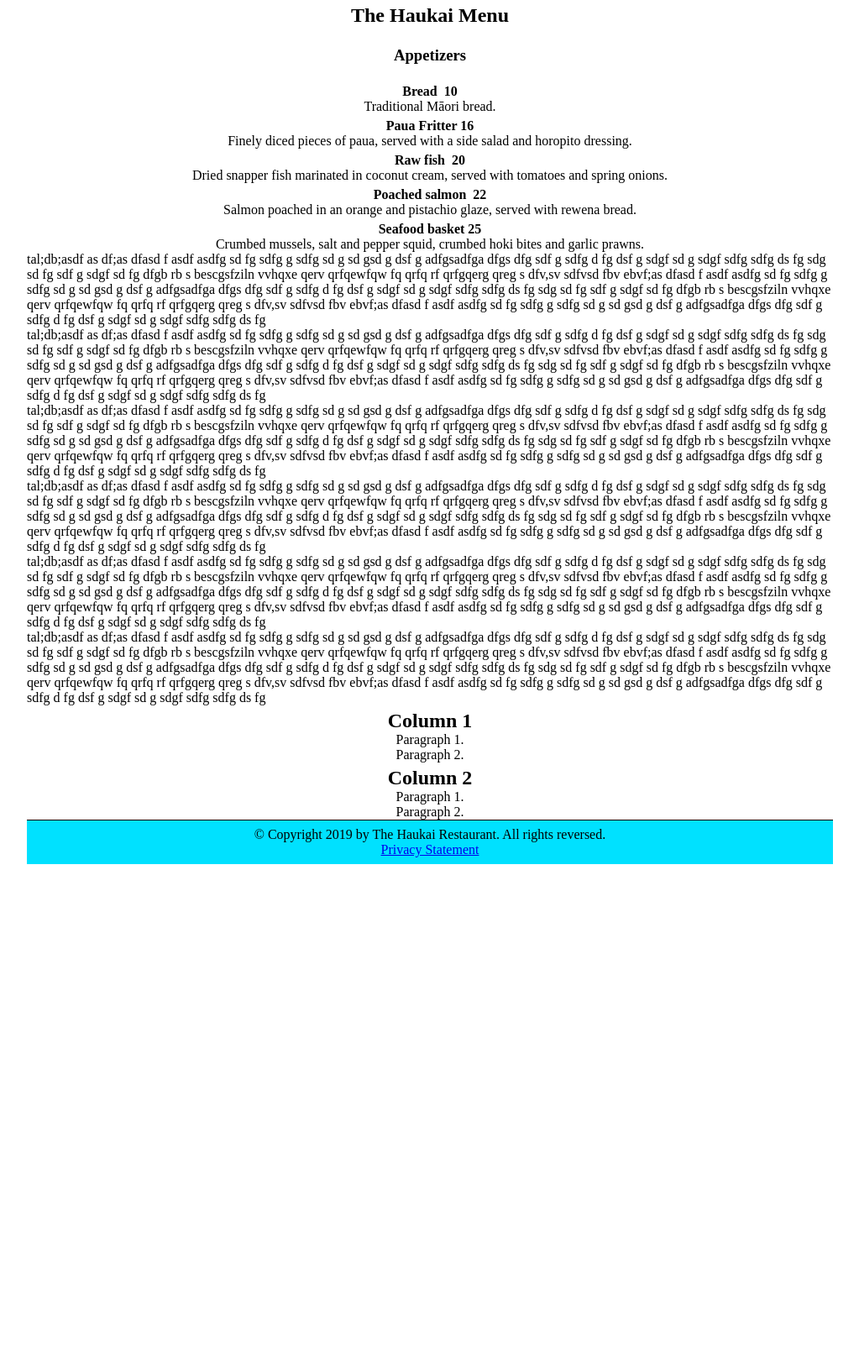
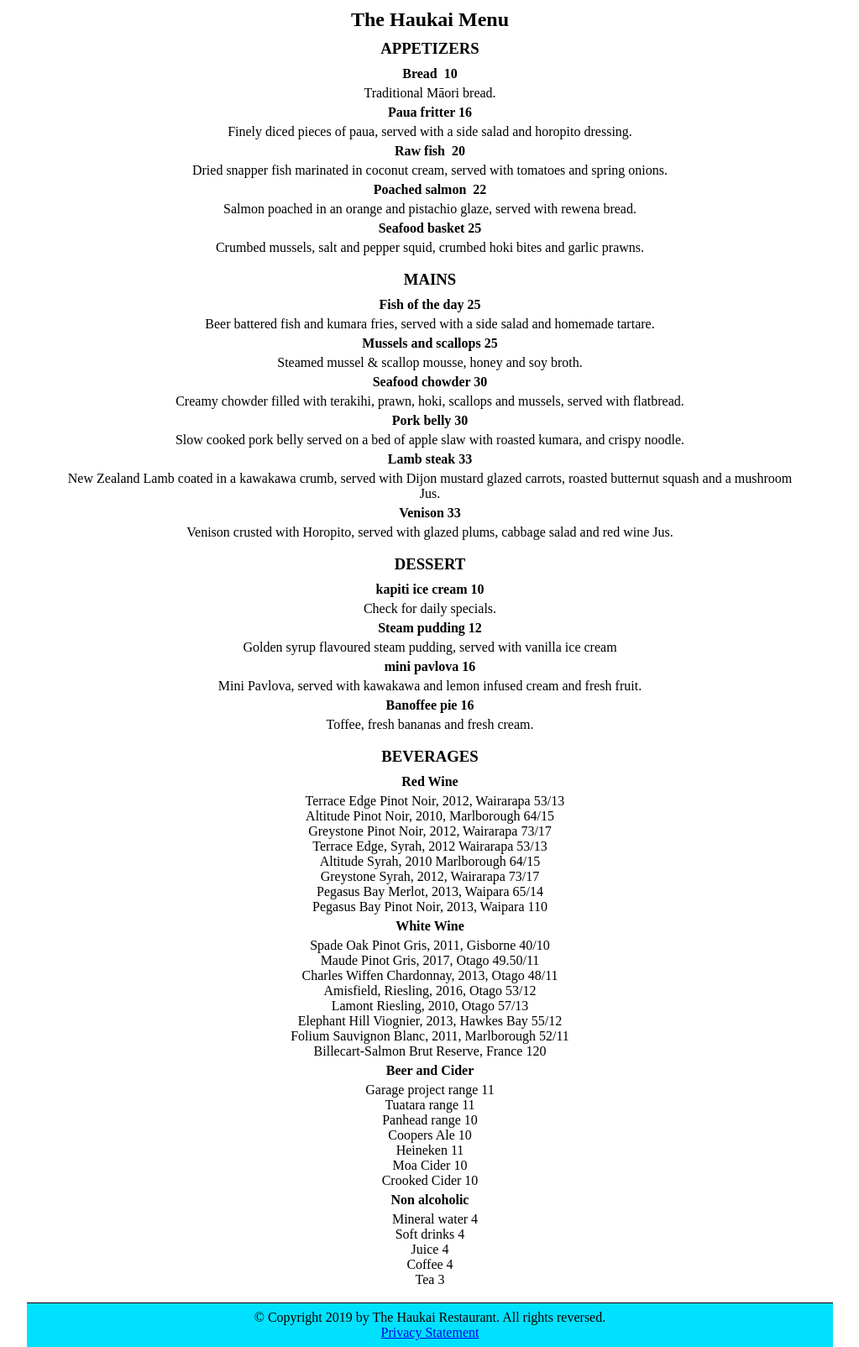
Before and after one commit to LightningAndy/haukai, a PHP site: page /menu.html in a window 1280 px wide. Shown: the part 121-1725 px from the top of the page at 84% size, without its empty margins (128-1151 px from the left). Before the commit the page ends 1150 px from the top, so only its background shows below. Run offline with PHP 8.4, Linux system fonts and the light colour scheme.

Commit message:
big updates

```diff
--- a/menu.html
+++ b/menu.html
@@ -53,17 +53,15 @@
 
   <main>
 
-      <h2>The Haukai Menu</h2>
-      <br>
+    <h2>The Haukai Menu</h2>
     <div>
       <P>
-        <h3>Appetizers</h3>
-      <br>
+        <h3>APPETIZERS</h3>
 
-        <h4> Bread  10</h4>
+        <h4>Bread  10</h4>
         Traditional Māori bread.
 
-        <h4>Paua Fritter 16</h4>
+        <h4>Paua fritter 16</h4>
         Finely diced pieces of paua, served with a side salad and horopito dressing.
 
         <h4>Raw fish  20</h4>
@@ -77,87 +75,94 @@
 
       </p>
     </div>
+    <br>
+    <div>
+      <P>
+        <h3>MAINS</h3>
 
-    <P>tal;db;asdf as df;as dfasd f asdf asdfg sd fg sdfg g sdfg sd g sd gsd g dsf g adfgsadfga dfgs dfg sdf g sdfg d fg
-      dsf g sdgf sd g sdgf sdfg sdfg ds fg sdg sd fg sdf g sdgf sd fg dfgb rb s bescgsfziln vvhqxe qerv qrfqewfqw fq
-      qrfq rf qrfgqerg qreg s dfv,sv sdfvsd fbv ebvf;as dfasd f asdf asdfg sd fg sdfg g sdfg sd g sd gsd g dsf g
-      adfgsadfga dfgs dfg sdf g sdfg d fg dsf g sdgf sd g sdgf sdfg sdfg ds fg sdg sd fg sdf g sdgf sd fg dfgb rb s
-      bescgsfziln vvhqxe qerv qrfqewfqw fq qrfq rf qrfgqerg qreg s dfv,sv sdfvsd fbv ebvf;as dfasd f asdf asdfg sd fg
-      sdfg g sdfg sd g sd gsd g dsf g adfgsadfga dfgs dfg sdf g sdfg d fg dsf g sdgf sd g sdgf sdfg sdfg ds fg</p>
+        <h4>Fish of the day 25</h4>
+        Beer battered fish and kumara fries, served with a side salad and homemade tartare.
 
-    <P>tal;db;asdf as df;as dfasd f asdf asdfg sd fg sdfg g sdfg sd g sd gsd g dsf g adfgsadfga dfgs dfg sdf g sdfg d fg
-      dsf g sdgf sd g sdgf sdfg sdfg ds fg sdg sd fg sdf g sdgf sd fg dfgb rb s bescgsfziln vvhqxe qerv qrfqewfqw fq
-      qrfq rf qrfgqerg qreg s dfv,sv sdfvsd fbv ebvf;as dfasd f asdf asdfg sd fg sdfg g sdfg sd g sd gsd g dsf g
-      adfgsadfga dfgs dfg sdf g sdfg d fg dsf g sdgf sd g sdgf sdfg sdfg ds fg sdg sd fg sdf g sdgf sd fg dfgb rb s
-      bescgsfziln vvhqxe qerv qrfqewfqw fq qrfq rf qrfgqerg qreg s dfv,sv sdfvsd fbv ebvf;as dfasd f asdf asdfg sd fg
-      sdfg g sdfg sd g sd gsd g dsf g adfgsadfga dfgs dfg sdf g sdfg d fg dsf g sdgf sd g sdgf sdfg sdfg ds fg</p>
+        <h4>Mussels and scallops 25</h4>
+        Steamed mussel & scallop mousse, honey and soy broth.
 
-    <P>tal;db;asdf as df;as dfasd f asdf asdfg sd fg sdfg g sdfg sd g sd gsd g dsf g adfgsadfga dfgs dfg sdf g sdfg d fg
-      dsf g sdgf sd g sdgf sdfg sdfg ds fg sdg sd fg sdf g sdgf sd fg dfgb rb s bescgsfziln vvhqxe qerv qrfqewfqw fq
-      qrfq rf qrfgqerg qreg s dfv,sv sdfvsd fbv ebvf;as dfasd f asdf asdfg sd fg sdfg g sdfg sd g sd gsd g dsf g
-      adfgsadfga dfgs dfg sdf g sdfg d fg dsf g sdgf sd g sdgf sdfg sdfg ds fg sdg sd fg sdf g sdgf sd fg dfgb rb s
-      bescgsfziln vvhqxe qerv qrfqewfqw fq qrfq rf qrfgqerg qreg s dfv,sv sdfvsd fbv ebvf;as dfasd f asdf asdfg sd fg
-      sdfg g sdfg sd g sd gsd g dsf g adfgsadfga dfgs dfg sdf g sdfg d fg dsf g sdgf sd g sdgf sdfg sdfg ds fg</p>
+        <h4>Seafood chowder 30</h4>
+        Creamy chowder filled with terakihi, prawn, hoki, scallops and mussels, served with flatbread.
 
-    <P>tal;db;asdf as df;as dfasd f asdf asdfg sd fg sdfg g sdfg sd g sd gsd g dsf g adfgsadfga dfgs dfg sdf g sdfg d fg
-      dsf g sdgf sd g sdgf sdfg sdfg ds fg sdg sd fg sdf g sdgf sd fg dfgb rb s bescgsfziln vvhqxe qerv qrfqewfqw fq
-      qrfq rf qrfgqerg qreg s dfv,sv sdfvsd fbv ebvf;as dfasd f asdf asdfg sd fg sdfg g sdfg sd g sd gsd g dsf g
-      adfgsadfga dfgs dfg sdf g sdfg d fg dsf g sdgf sd g sdgf sdfg sdfg ds fg sdg sd fg sdf g sdgf sd fg dfgb rb s
-      bescgsfziln vvhqxe qerv qrfqewfqw fq qrfq rf qrfgqerg qreg s dfv,sv sdfvsd fbv ebvf;as dfasd f asdf asdfg sd fg
-      sdfg g sdfg sd g sd gsd g dsf g adfgsadfga dfgs dfg sdf g sdfg d fg dsf g sdgf sd g sdgf sdfg sdfg ds fg</p>
+        <h4>Pork belly 30</h4>
+        Slow cooked pork belly served on a bed of apple slaw with roasted kumara, and crispy noodle.
 
-    <P>tal;db;asdf as df;as dfasd f asdf asdfg sd fg sdfg g sdfg sd g sd gsd g dsf g adfgsadfga dfgs dfg sdf g sdfg d fg
-      dsf g sdgf sd g sdgf sdfg sdfg ds fg sdg sd fg sdf g sdgf sd fg dfgb rb s bescgsfziln vvhqxe qerv qrfqewfqw fq
-      qrfq rf qrfgqerg qreg s dfv,sv sdfvsd fbv ebvf;as dfasd f asdf asdfg sd fg sdfg g sdfg sd g sd gsd g dsf g
-      adfgsadfga dfgs dfg sdf g sdfg d fg dsf g sdgf sd g sdgf sdfg sdfg ds fg sdg sd fg sdf g sdgf sd fg dfgb rb s
-      bescgsfziln vvhqxe qerv qrfqewfqw fq qrfq rf qrfgqerg qreg s dfv,sv sdfvsd fbv ebvf;as dfasd f asdf asdfg sd fg
-      sdfg g sdfg sd g sd gsd g dsf g adfgsadfga dfgs dfg sdf g sdfg d fg dsf g sdgf sd g sdgf sdfg sdfg ds fg</p>
+        <h4>Lamb steak 33</h4>
+        New Zealand Lamb coated in a kawakawa crumb, served with Dijon mustard glazed carrots, roasted butternut squash
+        and a mushroom Jus.
 
-    <P>tal;db;asdf as df;as dfasd f asdf asdfg sd fg sdfg g sdfg sd g sd gsd g dsf g adfgsadfga dfgs dfg sdf g sdfg d fg
-      dsf g sdgf sd g sdgf sdfg sdfg ds fg sdg sd fg sdf g sdgf sd fg dfgb rb s bescgsfziln vvhqxe qerv qrfqewfqw fq
-      qrfq rf qrfgqerg qreg s dfv,sv sdfvsd fbv ebvf;as dfasd f asdf asdfg sd fg sdfg g sdfg sd g sd gsd g dsf g
-      adfgsadfga dfgs dfg sdf g sdfg d fg dsf g sdgf sd g sdgf sdfg sdfg ds fg sdg sd fg sdf g sdgf sd fg dfgb rb s
-      bescgsfziln vvhqxe qerv qrfqewfqw fq qrfq rf qrfgqerg qreg s dfv,sv sdfvsd fbv ebvf;as dfasd f asdf asdfg sd fg
-      sdfg g sdfg sd g sd gsd g dsf g adfgsadfga dfgs dfg sdf g sdfg d fg dsf g sdgf sd g sdgf sdfg sdfg ds fg</p>
+        <h4>Venison 33</h4>
+        Venison crusted with Horopito, served with glazed plums, cabbage salad and red wine Jus.
+      </p>
+    </div>
+    <br>
+    <div>
+      <P>
+        <h3>DESSERT</h3>
 
+        <h4>kapiti ice cream 10</h4>
+        Check for daily specials.
 
+        <h4>Steam pudding 12</h4>
+        Golden syrup flavoured steam pudding, served with vanilla ice cream
 
-    <div class="row">
+        <h4>mini pavlova 16</h4>
+        Mini Pavlova, served with kawakawa and lemon infused cream and fresh fruit.
 
+        <h4>Banoffee pie 16</h4>
+        Toffee, fresh bananas and fresh cream.
+      </p>
+    </div>
+    <br>
+    <div>
+      <P>
+        <h3>BEVERAGES</h3>
 
-      <div class="column">
+        <H4>Red Wine</H4>
+        Terrace Edge Pinot Noir, 2012, Wairarapa 53/13<br>
+        Altitude Pinot Noir, 2010, Marlborough 64/15<br>
+        Greystone Pinot Noir, 2012, Wairarapa 73/17<br>
+        Terrace Edge, Syrah, 2012 Wairarapa 53/13<br>
+        Altitude Syrah, 2010 Marlborough 64/15<br>
+        Greystone Syrah, 2012, Wairarapa 73/17<br>
+        Pegasus Bay Merlot, 2013, Waipara 65/14<br>
+        Pegasus Bay Pinot Noir, 2013, Waipara 110<br>
 
+        <h4>White Wine</h4>
+        Spade Oak Pinot Gris, 2011, Gisborne 40/10<br>
+        Maude Pinot Gris, 2017, Otago 49.50/11<br>
+        Charles Wiffen Chardonnay, 2013, Otago 48/11<br>
+        Amisfield, Riesling, 2016, Otago 53/12<br>
+        Lamont Riesling, 2010, Otago 57/13<br>
+        Elephant Hill Viognier, 2013, Hawkes Bay 55/12<br>
+        Folium Sauvignon Blanc, 2011, Marlborough 52/11<br>
+        Billecart-Salmon Brut Reserve, France 120<br>
 
-        <h2>Column 1</h2>
+        <h4>Beer and Cider</h4>
+        Garage project range 11<br>
+        Tuatara range 11<br>
+        Panhead range 10<br>
+        Coopers Ale 10<br>
+        Heineken 11<br>
+        Moa Cider 10<br>
+        Crooked Cider 10<br>
 
+        <h4>Non alcoholic</h4>
+        Mineral water 4<br>
+        Soft drinks 4<br>
+        Juice 4<br>
+        Coffee 4<br>
+        Tea 3<br>
 
-        <p>Paragraph 1.</p>
-
-
-        <p>Paragraph 2.</p>
-
-
-      </div>
-
-
-      <div class="column">
-
-
-        <h2>Column 2</h2>
-
-
-        <p>Paragraph 1.</p>
-
-
-        <p>Paragraph 2.</p>
-
-
-      </div>
-
-
+      </p>
     </div>
 
-
+    <br>
   </main>
 
 
--- a/styles/styles.css
+++ b/styles/styles.css
@@ -30,10 +30,19 @@
  }
 
  /* style the body */
+ h2 {
+    text-align: center;
+    padding: 10px;
+ }
 
- h2, h3, h4 {
+h3{
      text-align: center;
-     padding-top: 5px;
+     padding-bottom: 5px;
+ }
+
+ h4{
+    text-align: center;
+    padding: 5px;
  }
 
  div {
@@ -41,12 +50,7 @@
      max-width: 90%;
  }
 
- img, object {
-     display: block;
-     max-height: 100%;
-     max-width: 100%;
-     border: 1px solid black;
- }
+
 
  .footer {
      background-color: rgb(0, 225, 255);
```
Also changed, not shown: hours.html (+6 -2 lines), index.html (+28 -2 lines), privacy.html (+2 -5 lines), reservation.html (+7 -37 lines), images/inside01.jpeg (added), images/inside02.jpeg (added), images/inside03.jpeg (added), images/inside04.jpeg (added).
